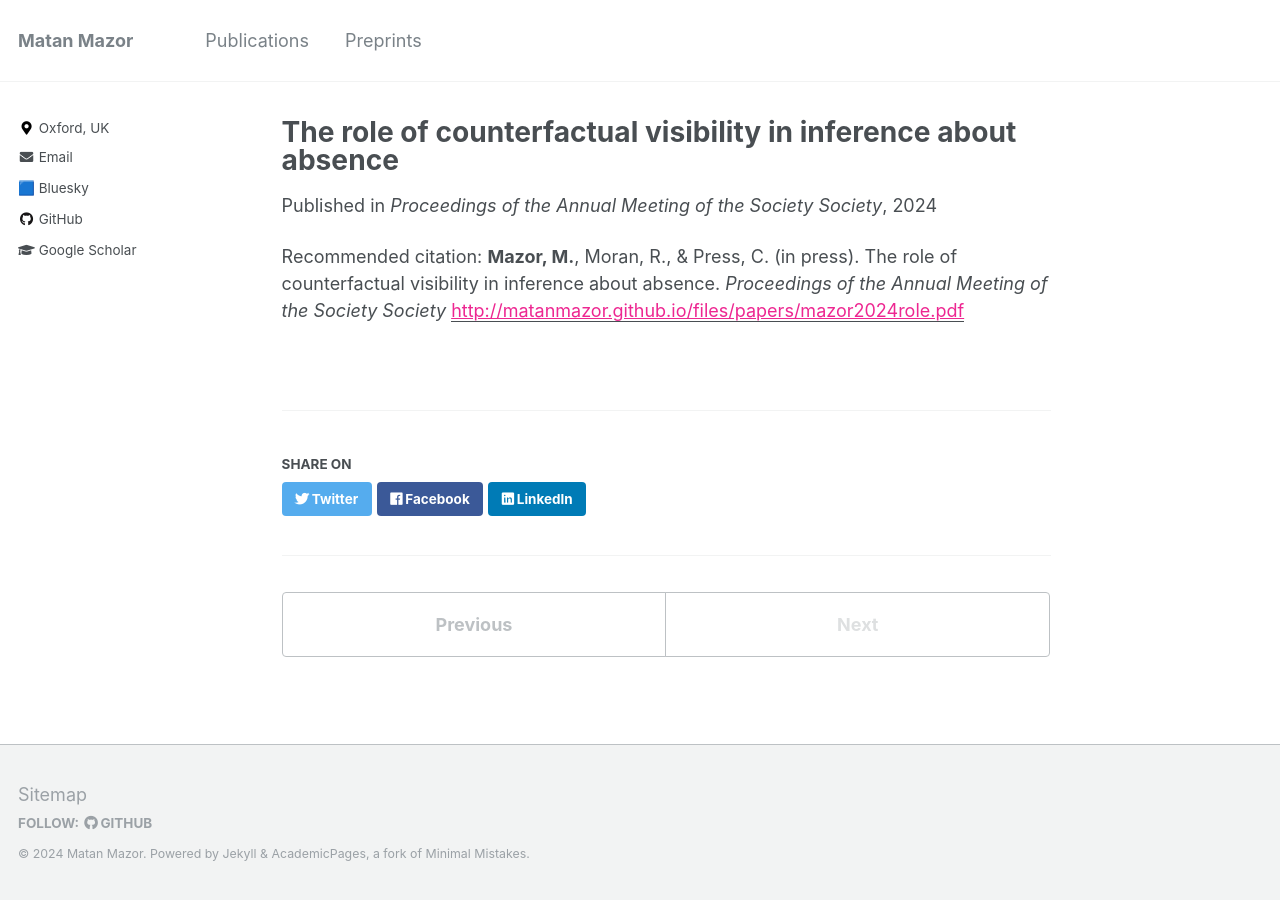
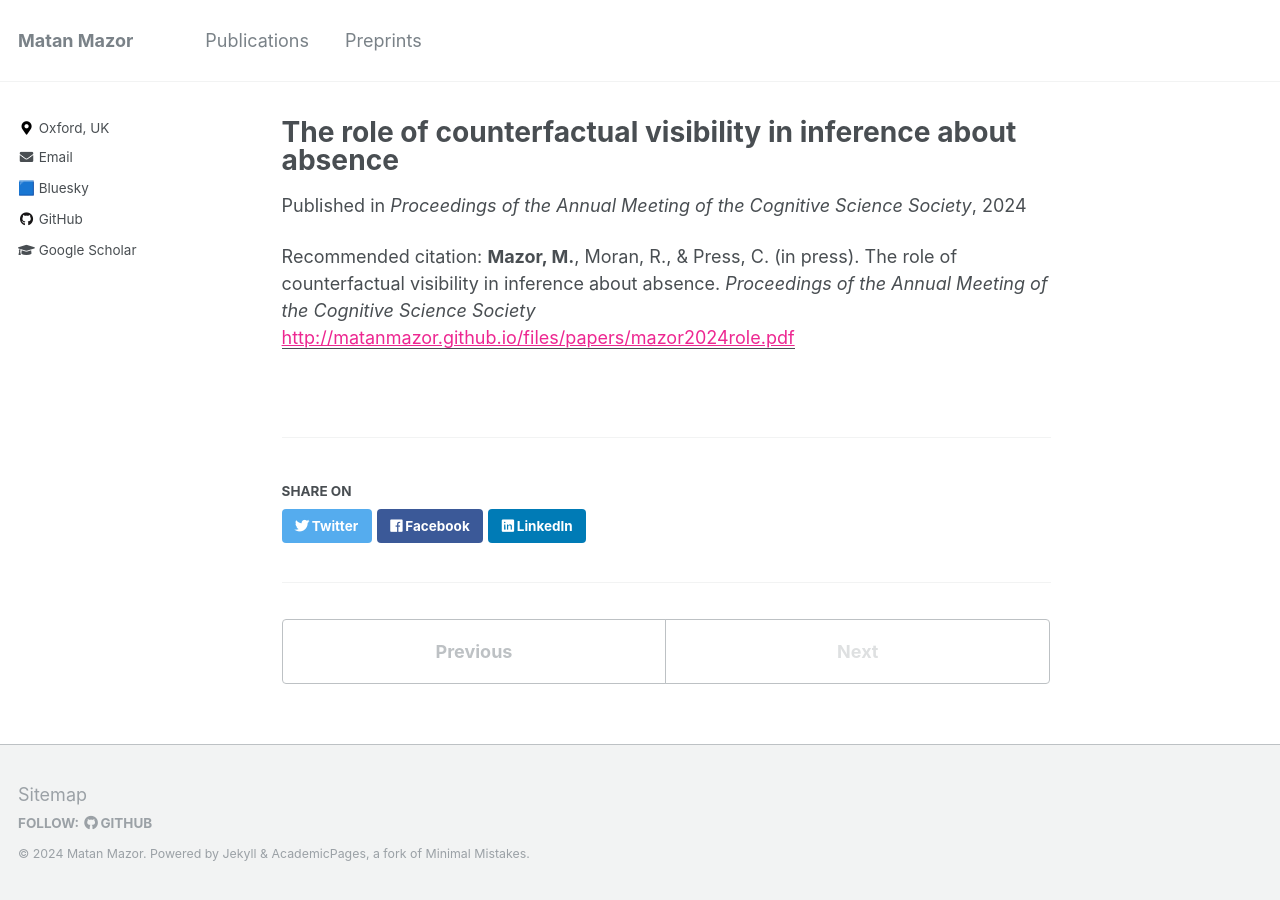
Before and after one commit to matanmazor/matanmazor.github.io, a Jekyll site: the page built from _publications/2024-05-10-counterfactual-visibility.md, in a window 1280 px wide. Built offline with Jekyll 4.4.1, drawn with Linux system fonts in a browser that asks for light colours.

```diff
--- a/_publications/2024-05-10-counterfactual-visibility.md
+++ b/_publications/2024-05-10-counterfactual-visibility.md
@@ -3,10 +3,10 @@ title: "The role of counterfactual visibility in inference about absence"
 collection: publications
 permalink: /publication/2024-05-10-counterfactual
 date: 2024-05-10
-venue: 'Proceedings of the Annual Meeting of the Society Society'
+venue: 'Proceedings of the Annual Meeting of the Cognitive Science Society'
 github: 'https://github.com/matanmazor/counterfactualvisibility'
 paperurl: 'http://matanmazor.github.io/files/papers/mazor2024role.pdf'
 summary_paragraph: >
   In near-threshold perceptual detection tasks, participants decide whether a faint stimulus is present or absent. Current computational models describe the decision process underlying detection decisions as symmetric, as if participants decide that a stimulus is presence once they it is sufficiently visible, and decide that it absent once its absence is sufficiently visible. Here, together with [Rani](https://www.qmul.ac.uk/sbbs/staff/rani-moran.html) and [Clare](https://profiles.ucl.ac.uk/6628-clare-press), we use an occlusion manipulation to show that this description is wrong--the process is fundamentally asymmetric. Decisions about presence depend on the visibility of stimuli, but decisions about absence depend not on the visibility of their absence, but on counterfactual visibility: beliefs about the visibility of stimuli that are not in fact there.
-citation: '<b>Mazor, M.</b>, Moran, R., & Press, C. (in press). The role of counterfactual visibility in inference about absence. <i>Proceedings of the Annual Meeting of the Society Society</i>'
+citation: '<b>Mazor, M.</b>, Moran, R., & Press, C. (in press). The role of counterfactual visibility in inference about absence. <i>Proceedings of the Annual Meeting of the Cognitive Science Society</i>'
 ---
```
